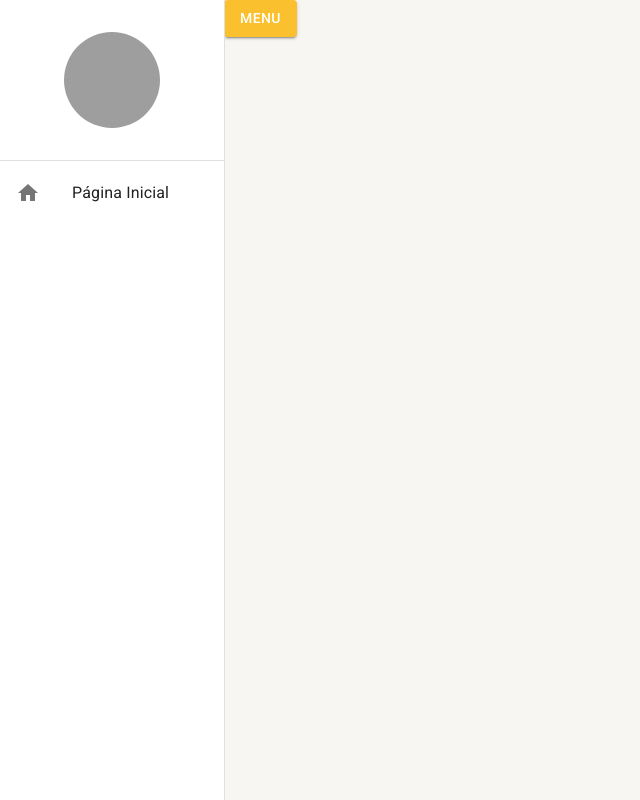
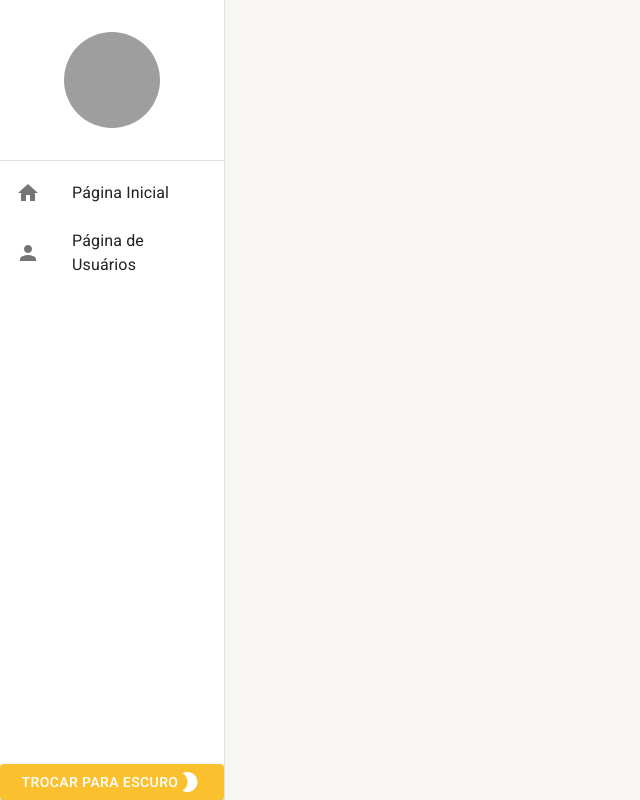
Before and after one commit to cauemorenghi14/cadastrostypescript, a React (Create React App) app: page / in a window 1280 px wide. Shown: the whole page, without its empty margins (0-640 px from the left). Built offline with nearby package versions, Linux system fonts and the light colour scheme; grey boxes are pictures that could not be loaded.

Commit message:
feat: configurando troca de tema, botao toggletheme e ajuste nos temas

```diff
--- a/src/pages/Home.tsx
+++ b/src/pages/Home.tsx
@@ -1,8 +1,17 @@
+import { useMediaQuery, useTheme } from "@mui/material";
 import { ToggleThemeButton } from "../shared/components/ToggleThemeButton";
 
 const Home = () => {
+    const theme = useTheme();
+
+    const smDown = useMediaQuery(theme.breakpoints.down("sm"));
+
     return (
-        <ToggleThemeButton />
+        <>
+            {smDown &&
+                <ToggleThemeButton />
+            }
+        </>
      );
 }
 
--- a/src/pages/index.ts
+++ b/src/pages/index.ts
@@ -1 +1 @@
-export {  }
+export * from './Home'
--- a/src/shared/components/menu-lateral/MenuLateral.tsx
+++ b/src/shared/components/menu-lateral/MenuLateral.tsx
@@ -10,6 +10,7 @@ import {
 import { useDrawerContext } from "../../contexts";
 import { Outlet } from "react-router-dom";
 import { ListItemLink } from "./ListItemLink";
+import { ToggleThemeButton } from "../toggle-theme-button/ToggleThemeButton";
 
 
 export const MenuLateral = () => {
@@ -47,10 +48,12 @@ export const MenuLateral = () => {
 
           <Divider />
 
-          <Box flex={1}>
+          <Box flex={1} display="flex" flexDirection="column" justifyContent="space-between">
             <List component="nav">
               <ListItemLink icon="home" label="Página Inicial" onClick={toggleDrawerOpen} to="/"/>
+              <ListItemLink icon="person" label="Página de Usuários" onClick={toggleDrawerOpen} to="/usuários"/>
             </List>
+            <ToggleThemeButton />
           </Box>
         </Box>
       </Drawer>
--- /dev/null
+++ b/src/shared/components/toggle-theme-button/ToggleThemeButton.tsx
@@ -0,0 +1,23 @@
+import { Button } from "@mui/material"
+import { useAppThemeContext } from "../../contexts"
+import { Brightness1, Brightness7, ModeNight, Nightlight } from "@mui/icons-material"
+
+export const ToggleThemeButton = () => {
+
+    const { toggleTheme, themeName } = useAppThemeContext()
+
+    return (
+        <>
+            {themeName === 'light'
+                ?
+                    <Button variant="contained" onClick={toggleTheme}>
+                        Trocar para escuro <ModeNight />
+                    </Button>
+                :
+                    <Button variant="contained" onClick={toggleTheme}>
+                        Trocar para claro <Brightness7 />
+                    </Button>
+            }
+        </>
+    )
+}
--- a/src/shared/layouts/index.ts
+++ b/src/shared/layouts/index.ts
@@ -1 +1 @@
-export {  }
+export { }
--- a/src/shared/themes/Dark.ts
+++ b/src/shared/themes/Dark.ts
@@ -3,6 +3,7 @@ import { cyan, yellow } from "@mui/material/colors"
 
 export const DarkTheme = createTheme({
     palette: {
+        mode: 'dark',
         primary: {
             main: yellow[700],
             dark: yellow[800],
@@ -18,6 +19,9 @@ export const DarkTheme = createTheme({
         background: {
             default: '#202124',
             paper: '#303134',
-        }
+        },
+    },
+    typography: {
+
     }
 })
--- a/src/shared/themes/Light.ts
+++ b/src/shared/themes/Light.ts
@@ -3,6 +3,7 @@ import { cyan, yellow } from "@mui/material/colors"
 
 export const LightTheme = createTheme({
     palette: {
+        mode: 'light',
         primary: {
             main: yellow[700],
             dark: yellow[800],
```
